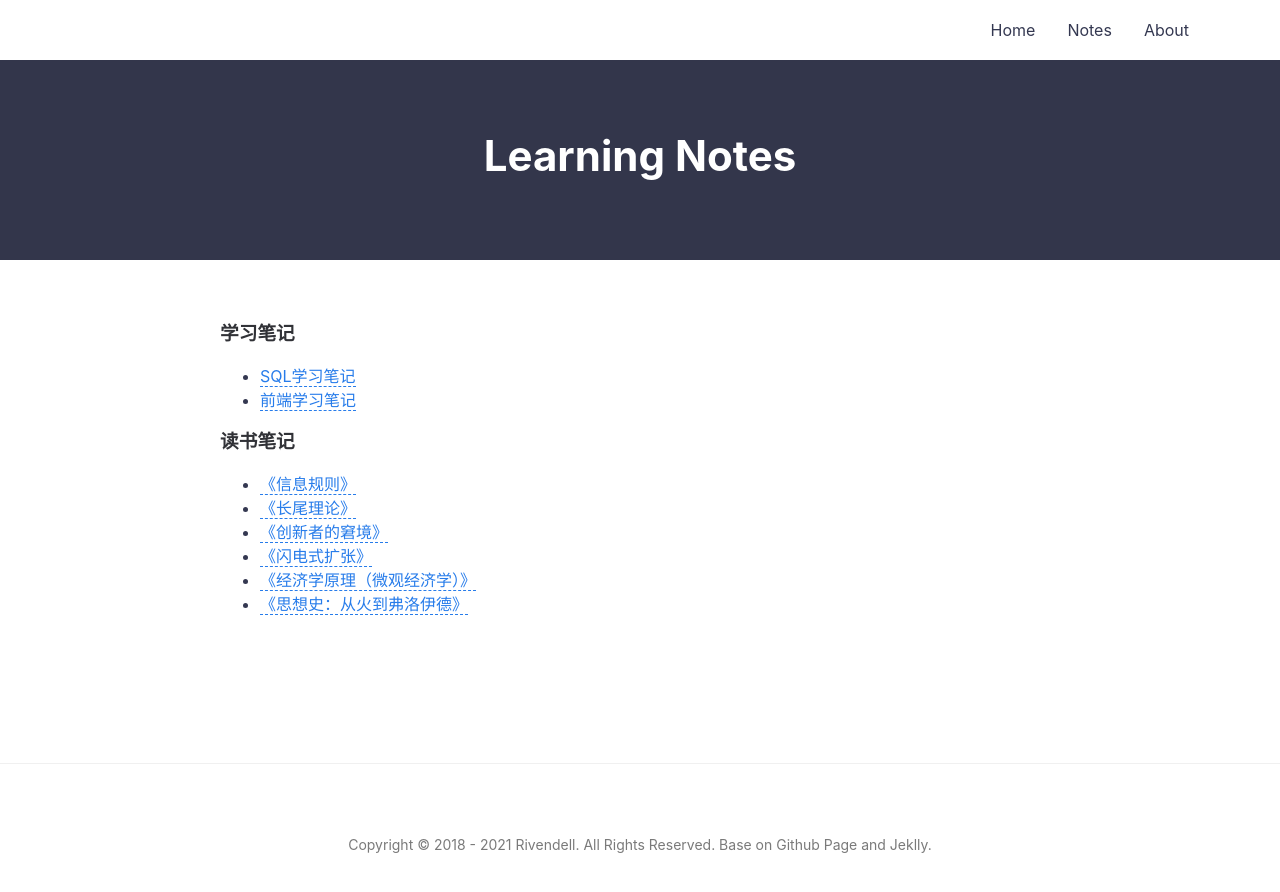
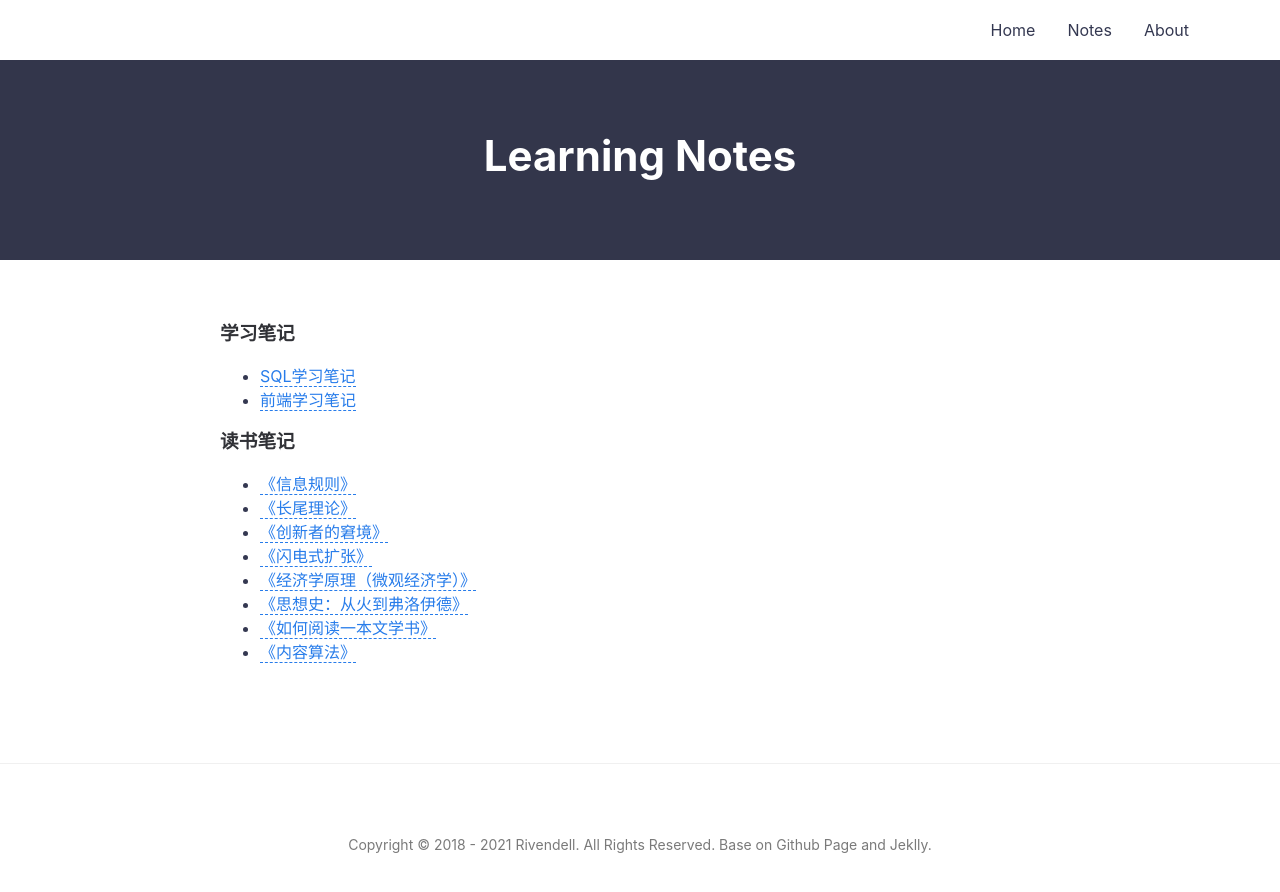
Before and after one commit to icarus507/icarus507.github.io, a Jekyll site: the page built from notes.md, in a window 1280 px wide. Shown: the top 892 px of the page. Built offline with Jekyll 4.4.1, drawn with Linux system fonts in a browser that asks for light colours.

Commit message:
Update notes.md

```diff
--- a/notes.md
+++ b/notes.md
@@ -14,3 +14,5 @@ permalink: /notes/
 - [《闪电式扩张》](https://www.notion.so/1745d6d7f8684aab8e365628b8388c2c)
 - [《经济学原理（微观经济学）》](https://www.notion.so/905fcb81bb2944789dcd17a82cd487e8)
 - [《思想史：从火到弗洛伊德》](https://www.notion.so/7ca1856f37b1495aa2d77cd917b0a920)
+- [《如何阅读一本文学书》](https://www.notion.so/41106797e40f43de9900717993236245)
+- [《内容算法》](https://www.notion.so/2a4cdd2132284a2282e3ec3c701768b9)
```
